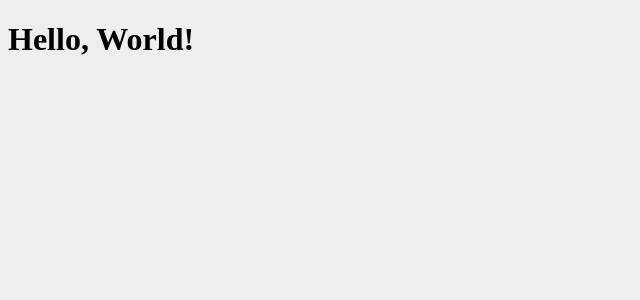
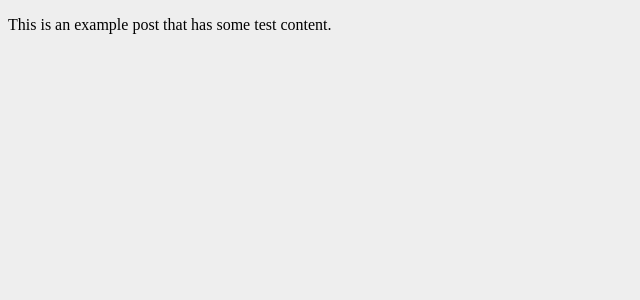
Before and after one commit to everettcaleb/everettcaleb.github.io, a Jekyll site: the page built from _posts/2018-06-16-hello-world.md, in a window 1280 px wide. Shown: the top 300 px of the page, without its empty margins (0-640 px from the left). Built offline with Jekyll 4.4.1, drawn with Linux system fonts in a browser that asks for light colours.

Commit message:
Post content

```diff
--- a/_posts/2018-06-16-hello-world.md
+++ b/_posts/2018-06-16-hello-world.md
@@ -3,4 +3,4 @@ layout: post
 title: "Hello, World!"
 date: 2018-06-16
 ---
-# Hello, World!
+This is an example post that has some test content.
```
